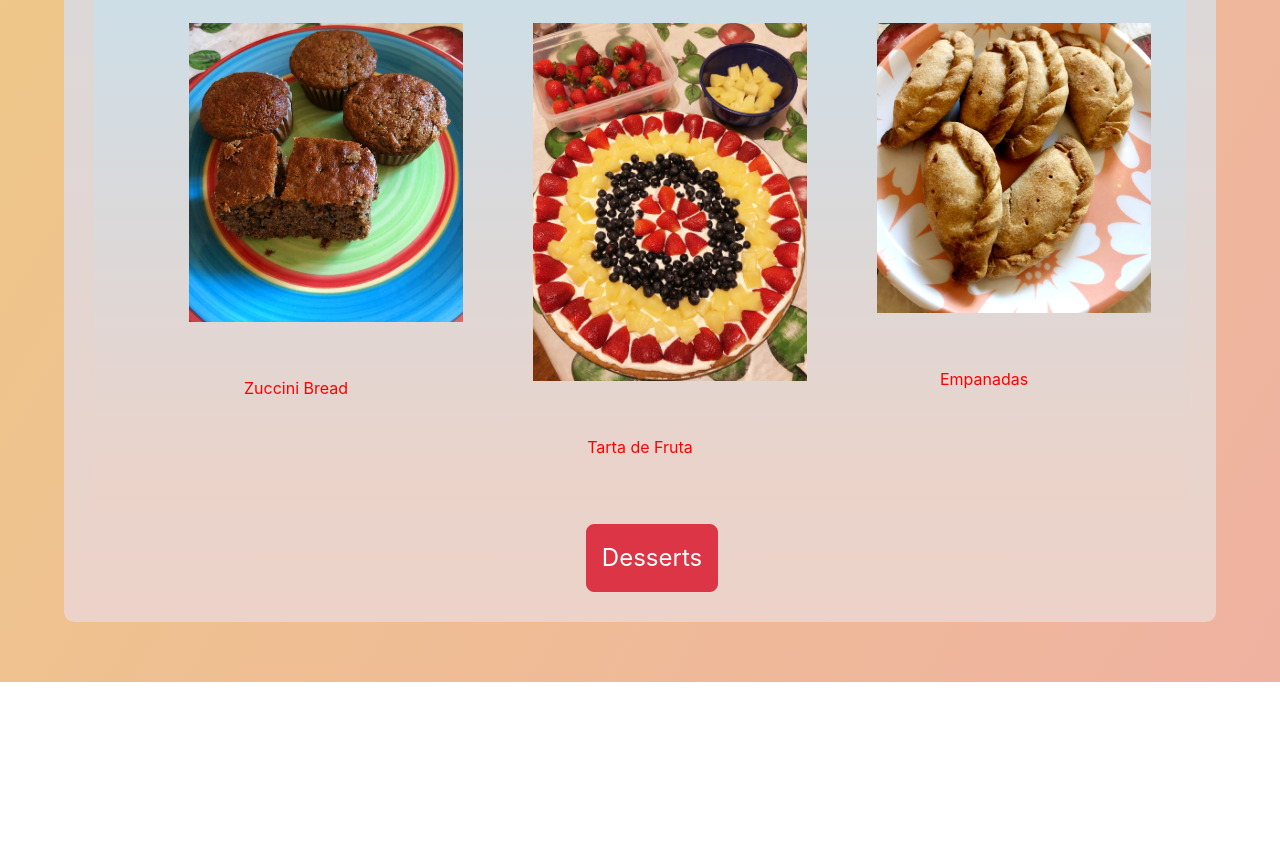
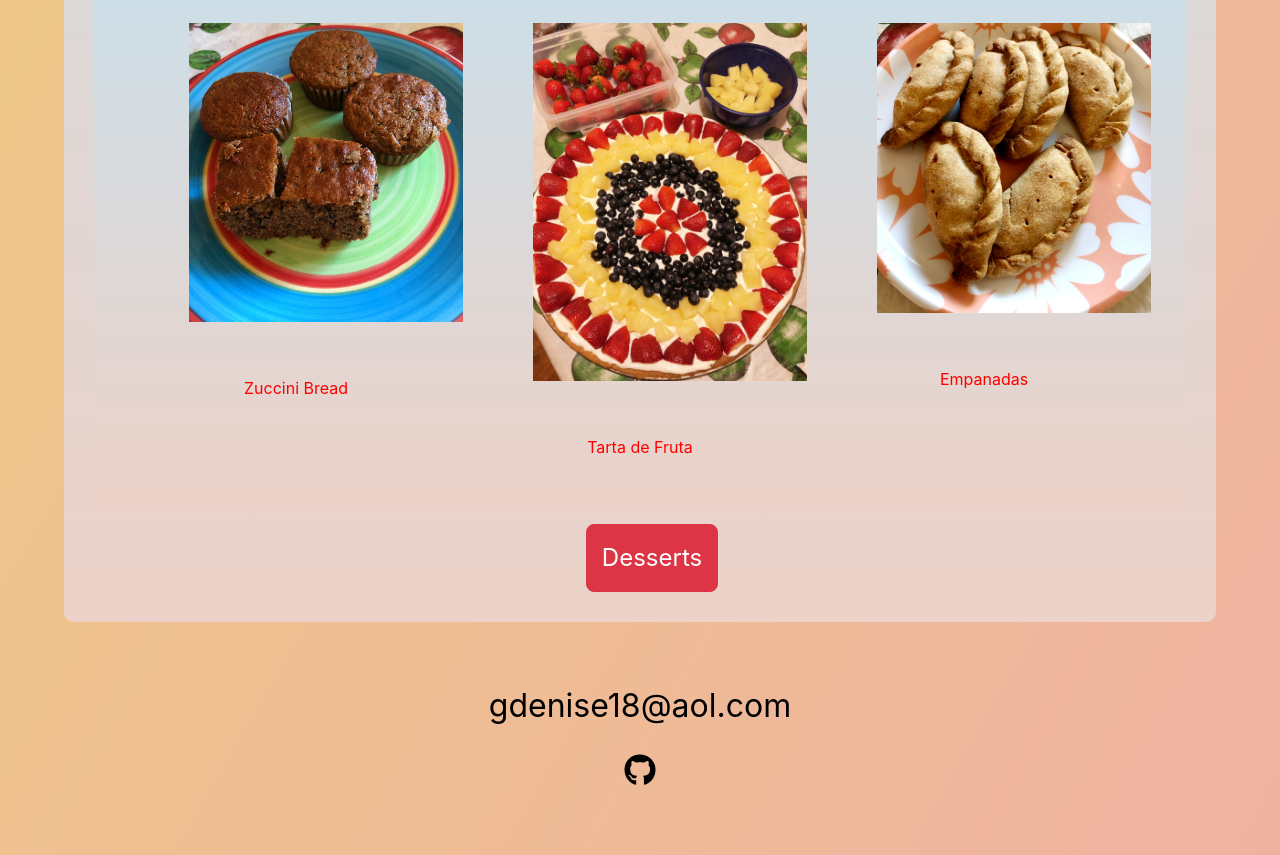
Before and after one commit to Denise148/Mireya, a plain HTML site: page index.html in a window 1280 px wide. Shown: the part 1723-2578 px from the top of the page. Before the commit the page ends 2405 px from the top, so only its background shows below. Drawn offline with nearby package versions, Linux system fonts and the light colour scheme.

Commit message:
added footer

```diff
--- a/index.html
+++ b/index.html
@@ -64,7 +64,7 @@
     <div class="hero">
       <h2>Welcome to</h2>
       <h1>Cocina a la Mireya</h1>
-      <p>Mexican American cook and baker.</p>
+      <p class="text-muted">Mexican American cook and baker.</p>
       <a href="about.html" class="btn btn-outline-danger">About Me</a>
     </div>
     <div class="main-dishes">
@@ -132,5 +132,13 @@
         <a href="desserts.html" class="btn btn-danger ml-4">Desserts</a>
       </div>
     </div>
+    <footer>
+      <a href="mailto:gdenise18@aol.com" class="email">gdenise18@aol.com</a>
+      <div class="icon mb-5">
+        <a href="https://github.com/Denise148/Mireya" target="_blank">
+          <i class="fa-brands fa-github icon mt-4"></i
+        ></a>
+      </div>
+    </footer>
   </body>
 </html>
--- a/style.css
+++ b/style.css
@@ -20,7 +20,7 @@ body {
   text-align: center;
   margin: 0 auto;
   max-width: 90%;
-  margin-bottom: 50px;
+  margin-bottom: 60px;
   margin-top: 30px;
 }
 h1,
@@ -139,3 +139,16 @@ img {
 .description {
   color: red;
 }
+footer .email {
+  text-align: center;
+  font-size: 32px;
+  color: black;
+}
+footer .email:hover {
+  color: red;
+}
+footer .icon {
+  text-align: center;
+  font-size: 32px;
+  color: black;
+}
```
